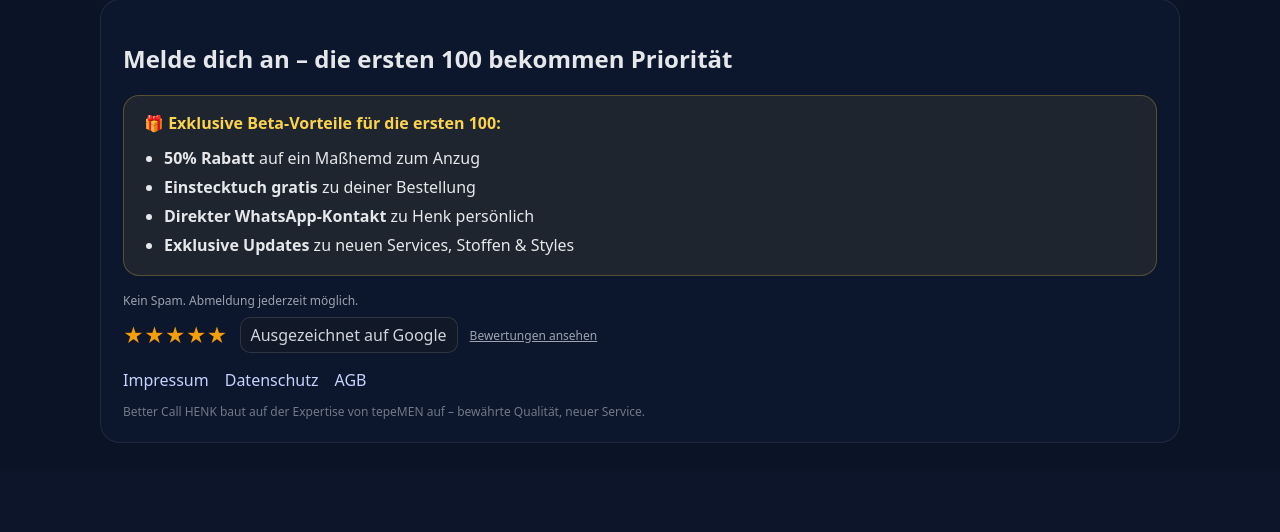
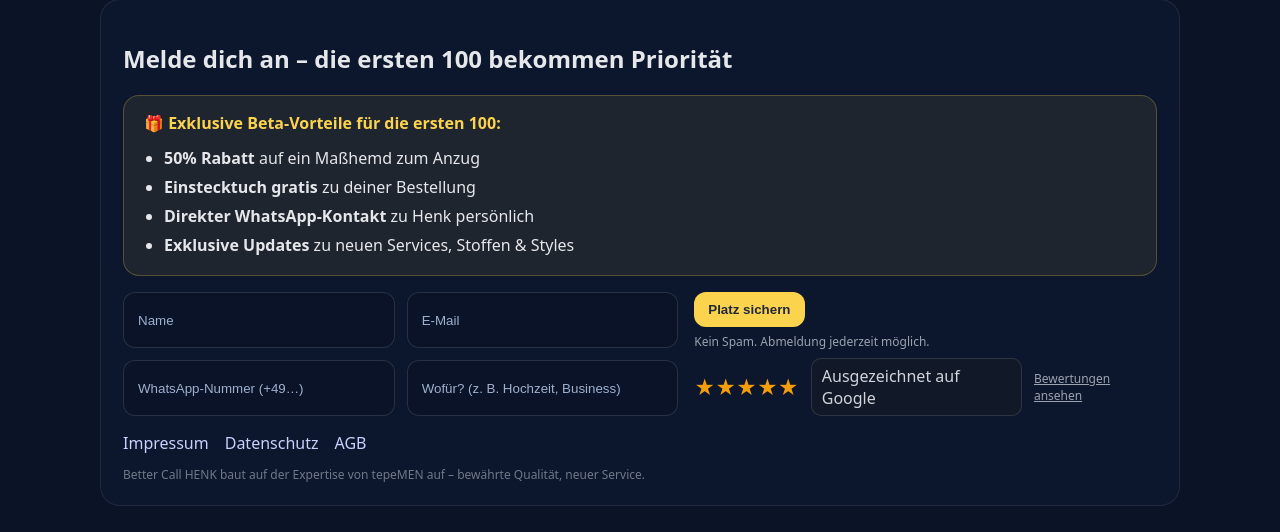
Before and after one commit to Henninglutz/bettercallhenk_LP, a Flask app: page / in a window 1280 px wide. Shown: the part 2550-3082 px from the top of the page. Before the commit the page ends 2993 px from the top, so only its background shows below. Run offline with Flask 3, Linux system fonts and the light colour scheme.

Commit message:
Landing Page: Ursprüngliche Version mit korrigierten Bildpfaden
- Originales HTML-Formular mit JavaScript (submitLead Funktion)
- Korrigierte Bildpfade: outfit1-5.jpg statt Tepemen-*.jpg
- Alle 5 Outfit-Bilder in der Galerie
- Links zu Impressum, AGB, Datenschutz aktualisiert
- Keine Pipedrive WebForms - stattdessen API-basiertes Formular

```diff
--- a/templates/index.html
+++ b/templates/index.html
@@ -203,16 +203,23 @@
           </ul>
         </div>
 
-        <div style="margin-top:10px">
-          <div class="pipedriveWebForms" data-pd-webforms="https://webforms.pipedrive.com/f/2Xgr5U657aFmCYcBV75vnAsI9b58mkwBvmg4cYJDfpu2MZXFL0xFtoKCT7gSuQKfp"><script src="https://webforms.pipedrive.com/f/loader"></script></div>
-
-          <div class="small" style="margin-top:12px">Kein Spam. Abmeldung jederzeit möglich.</div>
-          <div class="reviews">
-            <div class="stars">★★★★★</div>
-            <div class="badge">Ausgezeichnet auf Google</div>
-            <a class="small" href="https://g.page/r/CRO3nFKddaWSEBE/review" target="_blank" rel="noopener">Bewertungen ansehen</a>
+        <form onsubmit="return submitLead(event)" style="margin-top:10px" class="lead">
+          <div class="grid-2">
+            <input class="input" type="text" name="name" placeholder="Name">
+            <input class="input" type="email" name="email" placeholder="E-Mail" required>
+            <input class="input" type="tel" name="whatsapp" placeholder="WhatsApp-Nummer (+49…)" required>
+            <input class="input" type="text" name="usecase" placeholder="Wofür? (z. B. Hochzeit, Business)">
           </div>
-        </div>
+          <div>
+            <button class="button" type="submit">Platz sichern</button>
+            <div class="small" style="margin-top:6px">Kein Spam. Abmeldung jederzeit möglich.</div>
+            <div class="reviews">
+              <div class="stars">★★★★★</div>
+              <div class="badge">Ausgezeichnet auf Google</div>
+              <a class="small" href="https://g.page/r/CRO3nFKddaWSEBE/review" target="_blank" rel="noopener">Bewertungen ansehen</a>
+            </div>
+          </div>
+        </form>
 
         <div class="legal">
           <a href="/impressum">Impressum</a>
@@ -229,6 +236,19 @@
       const track = trackId ? document.getElementById(trackId) : document.querySelector('.track');
       if(track) track.scrollBy({left: delta, behavior:'smooth'});
     }
+    async function submitLead(e){
+      e.preventDefault();
+      const data = Object.fromEntries(new FormData(e.target).entries());
+      if(!data.email || !data.whatsapp){ alert('Bitte E-Mail und WhatsApp-Nummer angeben.'); return false; }
+      try{
+        const res = await fetch('/api/subscribe', {method:'POST', headers:{'Content-Type':'application/json'}, body: JSON.stringify(data)});
+        if(res.ok){ e.target.reset(); alert('Danke! Du bist für die ersten 100 vorgemerkt.'); }
+        else{ window.location.href='mailto:henk@bettercallhenk.de?subject=Beta%20Anmeldung&body='+encodeURIComponent(JSON.stringify(data,null,2)); }
+      }catch(_){
+        window.location.href='mailto:beta@bettercallhenk.de?subject=Beta%20Anmeldung&body='+encodeURIComponent(JSON.stringify(data,null,2));
+      }
+      return false;
+    }
   </script>
 </body>
 </html>
```
